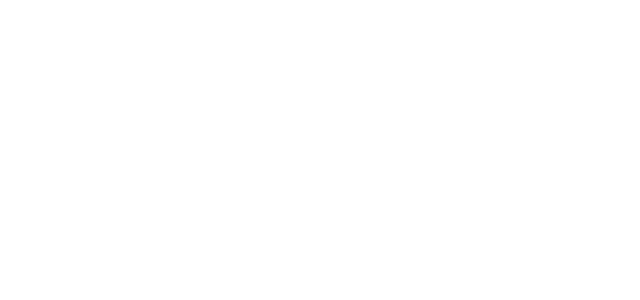
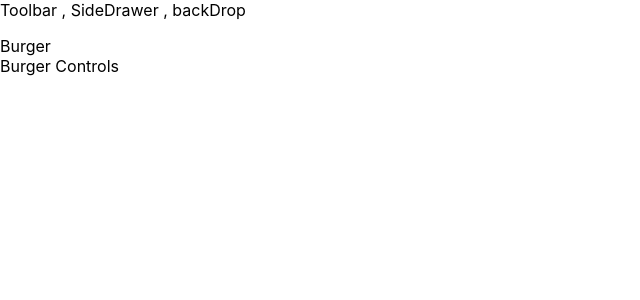
Before and after one commit to pramodkharade/reactbuggerapp, a React (Create React App) app: page / in a window 1280 px wide. Shown: the top 300 px of the page, without its empty margins (0-640 px from the left). Built offline with nearby package versions, Linux system fonts and the light colour scheme.

Commit message:
added module css to layout component and created burgerBuilder component

```diff
--- a/src/App.js
+++ b/src/App.js
@@ -1,9 +1,12 @@
 import React from 'react';
-
+import Layout from './components/Layout/Layout';
+import BurgerBuilder from './containers/BurgerBuilder/BurgerBuilder';
 function App() {
   return (
     <div className="App">
-
+      <Layout>
+        <BurgerBuilder></BurgerBuilder>
+      </Layout>
     </div>
     );
 }
--- a/src/components/Layout/Layout.js
+++ b/src/components/Layout/Layout.js
@@ -0,0 +1,13 @@
+import React from 'react';
+import Auxiliary from '../../hoc/Auxiliary';
+import Classes from './Layout.module.css';
+const layout = (props) => (
+  <Auxiliary>
+  <div>Toolbar , SideDrawer , backDrop</div>
+  <main className={Classes.Content}>
+      {props.children}
+  </main>
+  </Auxiliary>
+);
+
+export default layout;
--- /dev/null
+++ b/src/components/Layout/Layout.module.css
@@ -0,0 +1,3 @@
+.Content {
+    margin-top: 16px;
+}
--- /dev/null
+++ b/src/containers/BurgerBuilder/BurgerBuilder.js
@@ -0,0 +1,18 @@
+import React, { Component } from 'react';
+import Auxiliary from '../../hoc/Auxiliary';
+class BurgerBuilder extends Component {
+  render() {
+    return (
+      <Auxiliary>
+            <div>
+                Burger
+            </div>
+            <div>
+                Burger Controls
+            </div>
+        </Auxiliary>
+      );
+  }
+}
+
+export default BurgerBuilder;
--- /dev/null
+++ b/src/hoc/Auxiliary.js
@@ -0,0 +1,2 @@
+const Auxiliary = (props) => props.children;
+export default Auxiliary;
--- a/src/index.css
+++ b/src/index.css
@@ -1,8 +1,6 @@
 body {
   margin: 0;
-  font-family: -apple-system, BlinkMacSystemFont, 'Segoe UI', 'Roboto', 'Oxygen',
-    'Ubuntu', 'Cantarell', 'Fira Sans', 'Droid Sans', 'Helvetica Neue',
-    sans-serif;
+  font-family: -apple-system, BlinkMacSystemFont, 'Open Sans',sans-serif;
   -webkit-font-smoothing: antialiased;
   -moz-osx-font-smoothing: grayscale;
 }
```
